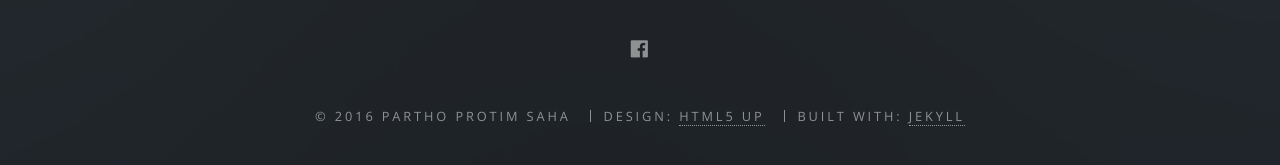
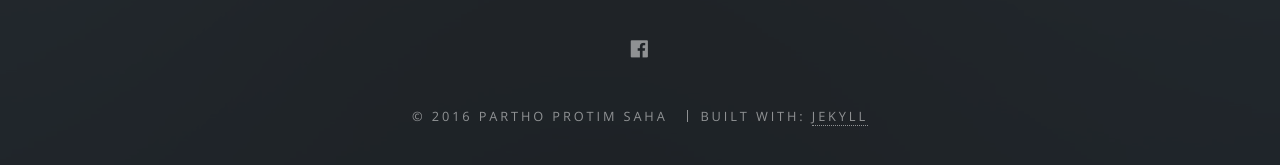
Before and after one commit to Karikorikarkhana/karikorikarkhana.github.io, a Jekyll site: the page built from index.html, in a window 1280 px wide and 900 px high, scrolled down 3526 px. Shown: the part 681-846 px from the top of the window. Built offline with Jekyll 4.4.1, drawn with Linux system fonts in a browser that asks for light colours.

Commit message:
rem foot

```diff
--- a/_includes/footer.html
+++ b/_includes/footer.html
@@ -21,7 +21,6 @@
     {% endif %}
     {{ thisyear }}
     {% if site.owner %}{{ site.owner }}{% else %}{{ site.title }}{% endif %}</li>
-    <li>Design: <a href="http://html5up.net" target="_blank">HTML5 UP</a></li>
     <li>Built with: <a href="http://jekyllrb.com" target="_blank">Jekyll</a></li>
   </ul>
 </footer>
```
